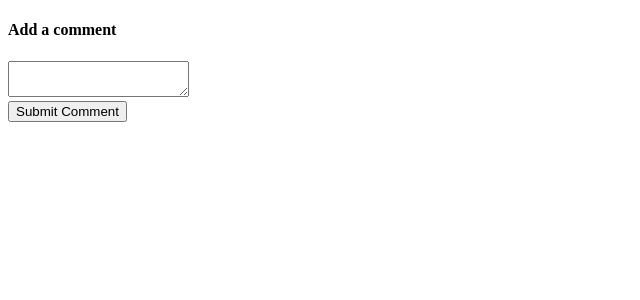
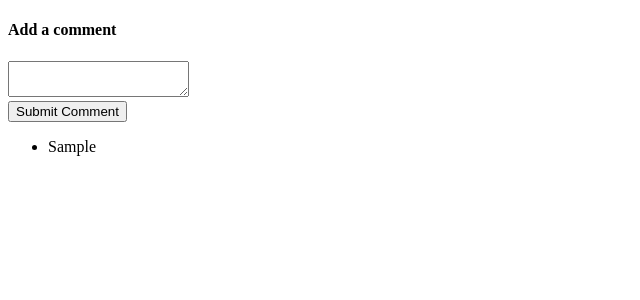
Before and after one commit to code-in-time/react-testing-learn-, a React (Create React App) app: page / in a window 1280 px wide. Both pictures are taken after typing "Sample" into the empty fields and a click on the button "Submit Comment". Shown: the top 300 px of the page, without its empty margins (0-640 px from the left). Built offline with nearby package versions, Linux system fonts and the light colour scheme.

Commit message:
connect reducer

```diff
--- a/src/components/CommentList.js
+++ b/src/components/CommentList.js
@@ -5,8 +5,8 @@ import { connect } from 'react-redux'
 class CommentList extends Component {
 
   renderComments() {
-    this.props.comments.map(comment => {
-      return <li ket={comment}>{comment}</li>
+    return this.props.comments.map(comment => {
+      return <li key={comment}>{comment}</li>
     })
   }
 
```
